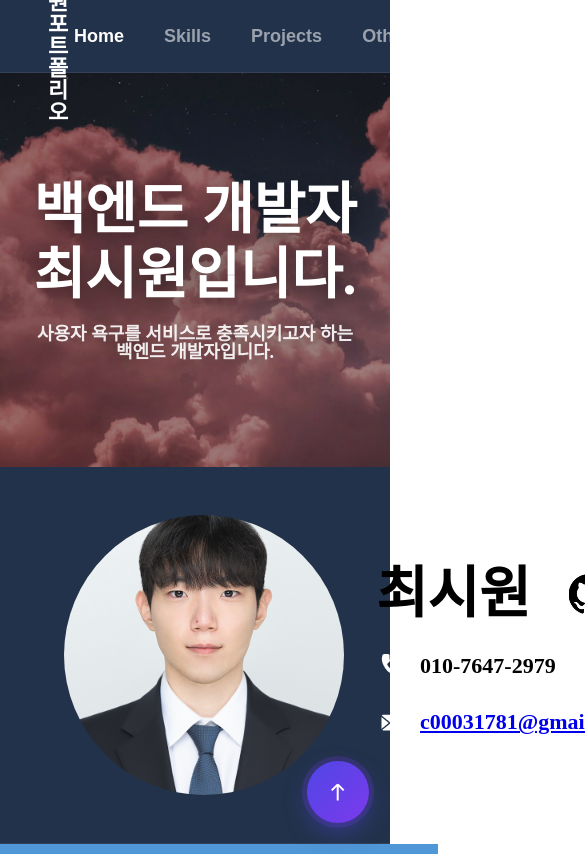
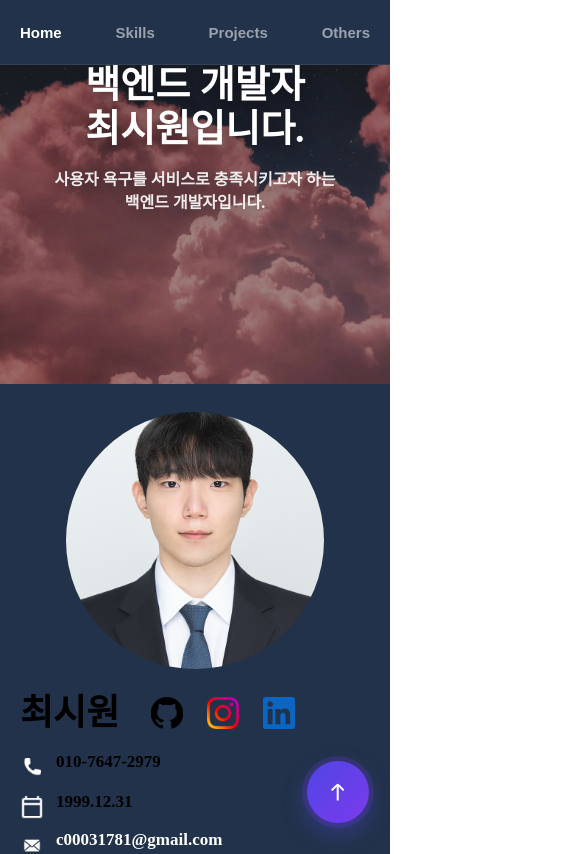
Before and after one commit to Siwon-Choi/test-temp, a React (Vite) app: page / in a window 390 px wide. Shown: the top 854 px of the page, 585 px wide, since content can reach past the window. Built offline with nearby package versions, Linux system fonts and the light colour scheme; no server answers; the database is empty.

Commit message:
Remove forced viewport gaps between sections

```diff
--- a/src/App.module.css
+++ b/src/App.module.css
@@ -4,10 +4,9 @@
 
 /* header 높이를 고려한 스크롤 마진 설정 */
 section {
-  scroll-margin-top: 72px;
+  scroll-margin-top: var(--header-h);
 }
 
-
-.homeSection{
-  height: calc(100vh - 72px);
+.homeSection {
+  height: auto;
 }
--- a/src/components/Header/Header.module.css
+++ b/src/components/Header/Header.module.css
@@ -48,3 +48,40 @@
 .active {
   color: #ffffff !important;
 }
+
+@media (max-width: 900px) {
+    .header {
+        padding: 0 16px;
+        gap: 12px;
+    }
+
+    .logo {
+        font-size: 18px;
+        white-space: nowrap;
+    }
+
+    .nav {
+        gap: 10px;
+    }
+
+    .nav button {
+        padding: 8px 4px;
+        font-size: 15px;
+    }
+}
+
+@media (max-width: 640px) {
+    .header {
+        height: 64px;
+        justify-content: flex-start;
+    }
+
+    .logo {
+        display: none;
+    }
+
+    .nav {
+        width: 100%;
+        justify-content: space-between;
+    }
+}
--- a/src/components/Home/Home.module.css
+++ b/src/components/Home/Home.module.css
@@ -1,5 +1,4 @@
 .home {
-  height: calc(100vh - 72px);
   display: flex;
   flex-direction: column;
 }
@@ -7,16 +6,15 @@
 /* 기초 뼈대 디자인 */
 /* hero 영역 디자인 */
 .hero {
-  flex: 8;
   position: relative;
   overflow: hidden;
+  min-height: 420px;
 }
 
 /* 바텀 영역 디자인 */
 .bottom {
-  flex: 5;
   display: grid;
-  grid-template-columns: 424fr 1016fr;
+  grid-template-columns: minmax(0, 424fr) minmax(0, 1016fr);
   align-items: center;
   gap: 32px;
   padding: 48px 64px;
@@ -100,6 +98,7 @@
 .profileHeader {
   display: flex;
   align-items: center;
+  flex-wrap: wrap;
   gap: 24px;
 }
 
@@ -133,7 +132,7 @@
 
 .infoRow {
   display: grid;
-  grid-template-columns: 1fr 1fr;
+  grid-template-columns: repeat(2, minmax(0, 1fr));
   gap: 40px;
 }
 
@@ -158,3 +157,104 @@
 }
 
 .infoItem span { word-break: keep-all; }
+
+.infoItem a {
+  color: #ffffff;
+  text-decoration: none;
+  word-break: break-all;
+}
+
+@media (max-width: 1024px) {
+  .hero {
+    min-height: 360px;
+  }
+
+  .title {
+    font-size: 46px;
+  }
+
+  .bottom {
+    gap: 24px;
+    padding: 32px;
+  }
+
+  .avatar {
+    width: 220px;
+  }
+
+  .name {
+    font-size: 44px;
+  }
+
+  .infoItem {
+    font-size: 18px;
+  }
+}
+
+@media (max-width: 768px) {
+  .hero {
+    min-height: 320px;
+  }
+
+  .title {
+    font-size: 38px;
+  }
+
+  .subtitle {
+    font-size: 16px;
+    line-height: 1.4;
+  }
+
+  .bottom {
+    grid-template-columns: 1fr;
+    justify-items: center;
+    padding: 28px 20px 36px;
+  }
+
+  .avatar {
+    width: min(66vw, 260px);
+  }
+
+  .bottomRight {
+    width: 100%;
+    gap: 20px;
+  }
+
+  .name {
+    font-size: 36px;
+  }
+
+  .links {
+    gap: 8px;
+  }
+
+  .linkBtn {
+    height: 40px;
+    padding: 0 8px;
+  }
+
+  .linkBtn img {
+    width: 32px;
+    height: 32px;
+  }
+
+  .profileInfo {
+    gap: 12px;
+  }
+
+  .infoRow {
+    grid-template-columns: 1fr;
+    gap: 14px;
+  }
+
+  .infoItem {
+    font-size: 17px;
+    align-items: flex-start;
+  }
+
+  .infoItem img {
+    width: 24px;
+    height: 24px;
+    margin-top: 2px;
+  }
+}
--- a/src/components/Others/Cards/SolvedAcCard.tsx
+++ b/src/components/Others/Cards/SolvedAcCard.tsx
@@ -5,7 +5,7 @@ import {
   getSolvedAcTierText,
   getSolvedAcUser,
   type SolvedAcUser,
-} from '../../../api/solvedAc'
+} from '../../../api/solvedac'
 
 const SolvedAcCard = () => {
   const solvedAcHandle = getSolvedAcHandle()
--- a/src/components/Skills/Skills.module.css
+++ b/src/components/Skills/Skills.module.css
@@ -182,3 +182,45 @@
   color: #fff;
   cursor: pointer;
 }
+
+
+@media (max-width: 768px) {
+  .section {
+    padding: 48px 16px 72px;
+  }
+
+  .title {
+    font-size: 36px;
+  }
+
+  .card {
+    padding: 22px 14px;
+  }
+
+  .row {
+    grid-template-columns: 44px 1fr;
+    align-items: flex-start;
+    gap: 10px 12px;
+    padding: 12px 4px;
+  }
+
+  .category {
+    grid-column: 2;
+    margin-top: 2px;
+  }
+
+  .chips {
+    grid-column: 1 / -1;
+    margin-top: 6px;
+  }
+
+  .iconBox {
+    width: 38px;
+    height: 38px;
+  }
+
+  .iconImg {
+    width: 26px;
+    height: 26px;
+  }
+}
--- a/src/index.css
+++ b/src/index.css
@@ -48,4 +48,10 @@ table {
 
 body {
   padding-top: var(--header-h);
+  overflow-x: hidden;
 }
+@media (max-width: 640px) {
+  :root {
+    --header-h: 64px;
+  }
+}
```
